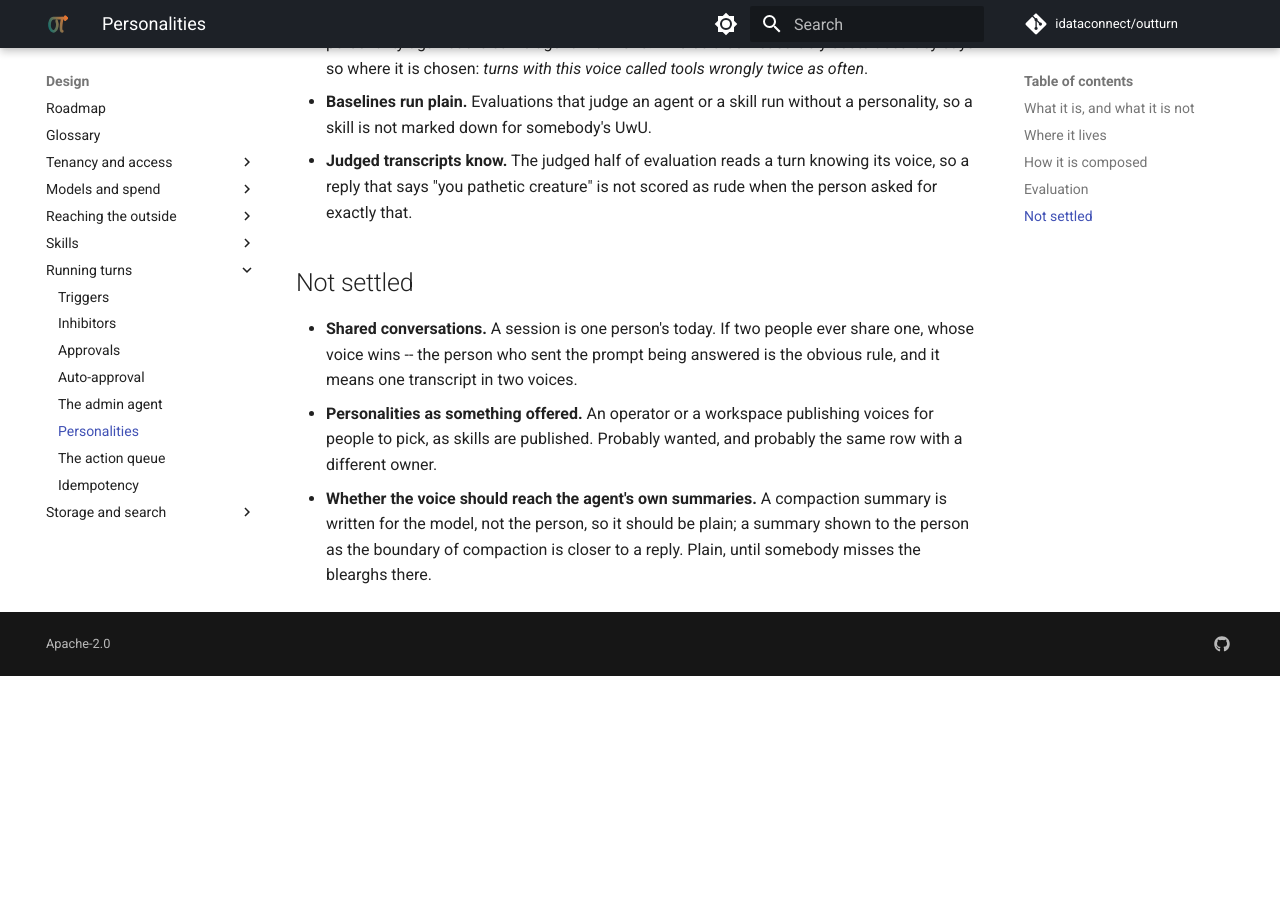
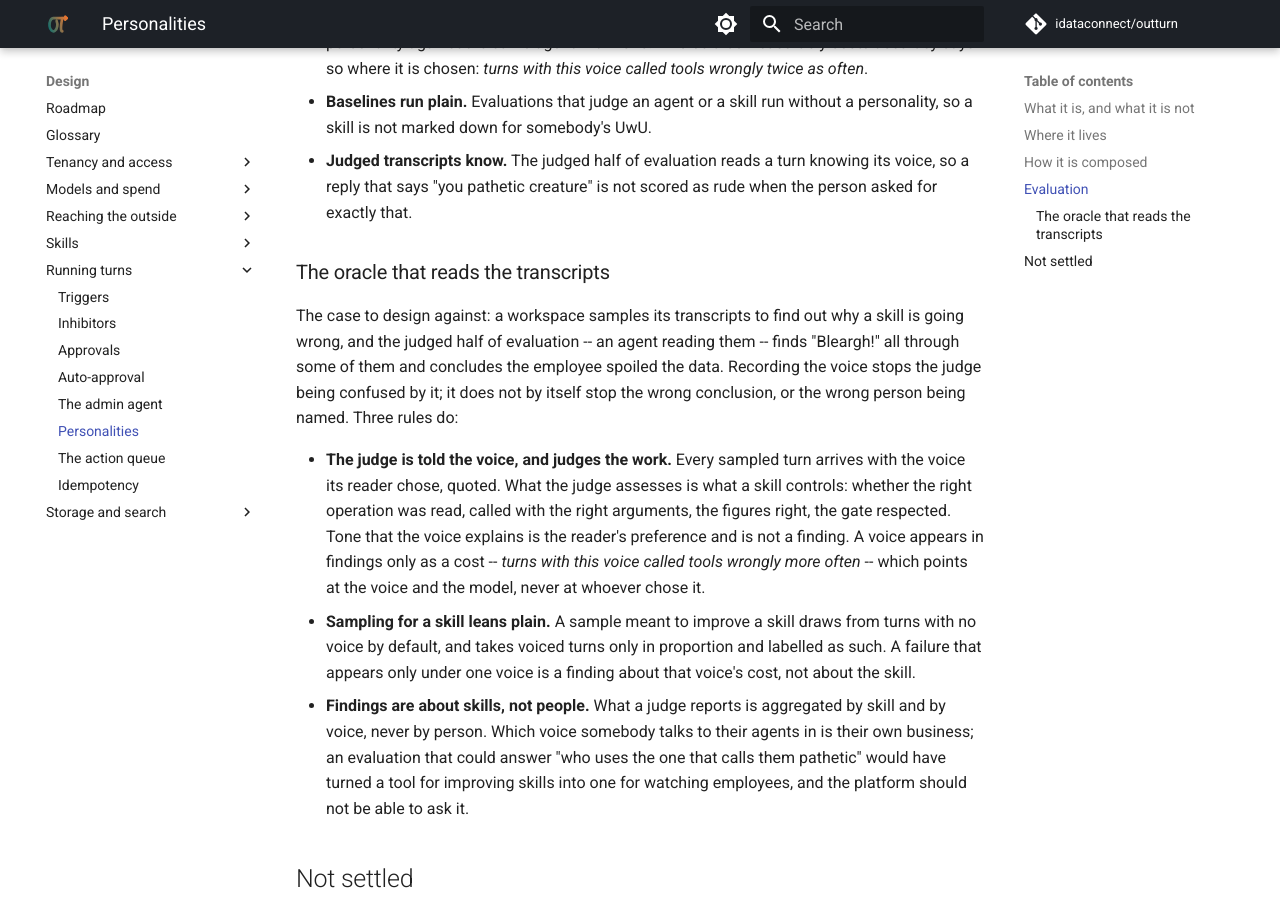
Before and after one commit to idataconnect/outturn, an MkDocs documentation site: the page built from docs/personalities.md, in a window 1280 px wide and 900 px high, scrolled down 2591 px. Built offline with MkDocs 1.6.1 and Material for MkDocs 9.7.7, drawn with Linux system fonts in a browser that asks for light colours; comment, search, counter and statistics services are not loaded; before the commit the page ends 3267 px from its top, so only the background shows below that.

Commit message:
Keep the transcript judge from blaming whoever chose a voice
Recording a turn's voice stops an evaluating agent being confused by
blearghs in a transcript, but not from concluding the employee spoiled
the data. The judge is told the voice and judges the work a skill
controls; a sample for improving a skill leans on plain turns; and
findings are aggregated by skill and by voice, never by person -- which
voice somebody talks to their agents in is not something an evaluation
should be able to surface.

Co-Authored-By: Claude Opus 5.5 <noreply@anthropic.com>

```diff
--- a/docs/personalities.md
+++ b/docs/personalities.md
@@ -123,6 +123,33 @@ plainly. That is a cost to measure, not a reason to forbid the feature.
   knowing its voice, so a reply that says "you pathetic creature" is not scored
   as rude when the person asked for exactly that.
 
+### The oracle that reads the transcripts
+
+The case to design against: a workspace samples its transcripts to find out why
+a skill is going wrong, and the judged half of evaluation -- an agent reading
+them -- finds "Bleargh!" all through some of them and concludes the employee
+spoiled the data. Recording the voice stops the judge being confused by it; it
+does not by itself stop the wrong conclusion, or the wrong person being named.
+Three rules do:
+
+- **The judge is told the voice, and judges the work.** Every sampled turn
+  arrives with the voice its reader chose, quoted. What the judge assesses is
+  what a skill controls: whether the right operation was read, called with the
+  right arguments, the figures right, the gate respected. Tone that the voice
+  explains is the reader's preference and is not a finding. A voice appears in
+  findings only as a cost -- *turns with this voice called tools wrongly more
+  often* -- which points at the voice and the model, never at whoever chose it.
+- **Sampling for a skill leans plain.** A sample meant to improve a skill draws
+  from turns with no voice by default, and takes voiced turns only in
+  proportion and labelled as such. A failure that appears only under one voice
+  is a finding about that voice's cost, not about the skill.
+- **Findings are about skills, not people.** What a judge reports is aggregated
+  by skill and by voice, never by person. Which voice somebody talks to their
+  agents in is their own business; an evaluation that could answer "who uses the
+  one that calls them pathetic" would have turned a tool for improving skills
+  into one for watching employees, and the platform should not be able to ask
+  it.
+
 ## Not settled
 
 - **Shared conversations.** A session is one person's today. If two people ever
```
